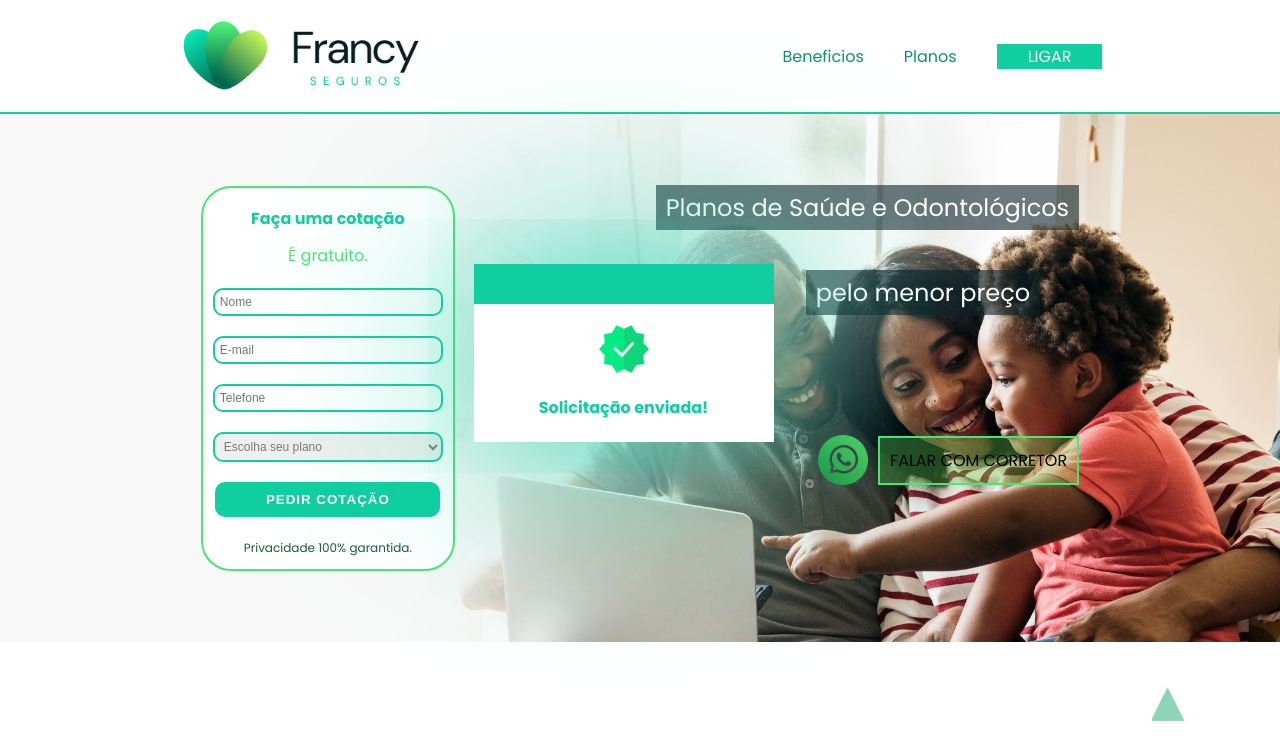
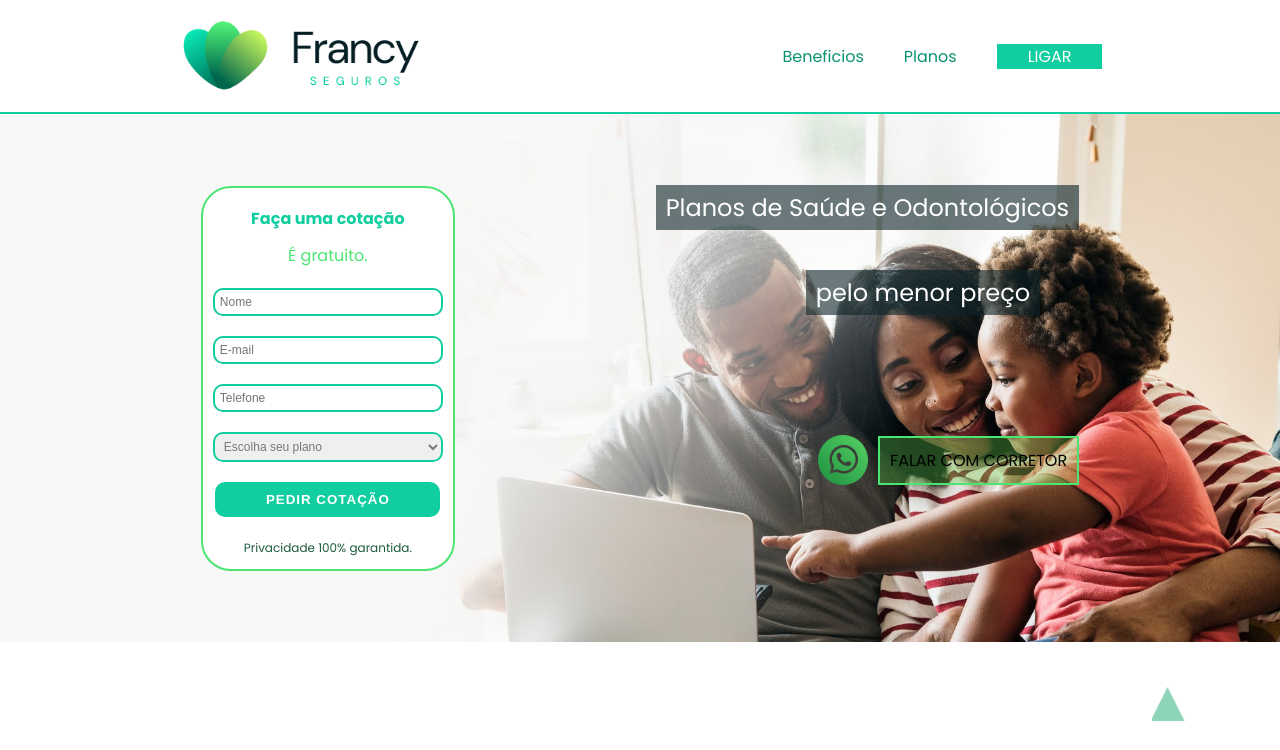
Before and after one commit to artkelv/LP_Francy_Front, a React (Create React App) app: page / in a window 1280 px wide. Shown: the top 750 px of the page. Built offline with nearby package versions, Linux system fonts and the light colour scheme; a web font is replaced by a local one.

Commit message:
Modal de cofirmação feita e funcionando

```diff
--- a/src/components/modalConfirm/ModalConfirm.js
+++ b/src/components/modalConfirm/ModalConfirm.js
@@ -3,11 +3,10 @@ import imgConfirm from "../../assets/verifica.png"
 import { Modal, HeaderContent, BoxImgModal, ImgModal, TitleModal } from "./styled"
 
 const ModalConfirm = () => {
+
     return(
-        <Modal>
-            <HeaderContent>
-                {/* <MdOutlineClose style={CloseCircle}/> */}
-            </HeaderContent>
+        <Modal id="modalSucess">
+            <HeaderContent/>
             <BoxImgModal>
                 <ImgModal src={imgConfirm} alt="Solicitação enviada!" />
             </BoxImgModal>
--- a/src/components/modalConfirm/styled.js
+++ b/src/components/modalConfirm/styled.js
@@ -8,16 +8,23 @@ export const Modal = styled.div`
     box-shadow: 0px 0px 200px #10CEA0;
     background-color: #fff;
     position: fixed;
-    top: 33.0%;
+    top: 25.0%;
     left: 37.0%;
+    @media screen and (max-width:480px) {
+        width: 200px;
+        left: 25.0%;
+    }
+    @media screen and (min-width: 481px) and (max-width: 768px) {
+        width: 250px;
+        left: 30.0%;
+    }
 `
 export const HeaderContent = styled.div`
     background-color: #10CEA0;
-    text-align: right;
     height: 40px;
-    display: flex;
-    justify-content: flex-end;
-    align-items: center;
+    @media screen and (max-width:480px) {
+        height: 20px;
+    }
 `
 export const BoxImgModal = styled.div`
     display: flex;
@@ -26,12 +33,19 @@ export const BoxImgModal = styled.div`
 `
 export const ImgModal = styled.img`
     width: 50px;
+    @media screen and (max-width:480px) {
+        width: 28px;
+    }
 `
 export const TitleModal = styled.h4`
     color: #10CEA0;
     text-align: center;
+    @media screen and (max-width:480px) {
+        font-size: 14px;
+    }
 `
 export const CloseCircle = {
     color: "#fff",
-    fontSize: "28px"
+    fontSize: "28px",
+    cursor: "pointer"
 }
--- a/src/pages/home/Home.js
+++ b/src/pages/home/Home.js
@@ -11,7 +11,9 @@ import Swal from 'sweetalert2';
 import axios from "axios";
 import {
     MainContent, SectionTitles, Form, Title, SubTitle, SectionBroker, AncorForBroker,
-    TitleForm, PgraphForm, InputForm, SelectForm, BtnSend, PPrivacity } from "./styled";
+    TitleForm, PgraphForm, InputForm, SelectForm, BtnSend, PPrivacity
+} from "./styled";
+import { useState } from 'react';
 
 export const alterarCorDaBordaDoForm = () => {
     const borderForm = document.querySelector("#form")
@@ -24,13 +26,18 @@ export const alterarCorDaBordaDoForm = () => {
 export const execFuncQueAlteraBorda = () => {
     setTimeout(alterarCorDaBordaDoForm, 1000)
 }
+
 const Home = () => {
+
+    const [statusModal, setStatusModal] = useState(false);
+
     const { form, onChangeDataUser, cleanFields } = useForm({
         nome: "",
         email: "",
         telefone: "",
         plano:""
     });
+
     const sendMessageByBroker = (e) => {
         const BASE_URL = "https://lpfrancyback-production.up.railway.app/form/message";
         const body = {
@@ -42,14 +49,11 @@ const sendMessageByBroker = (e) => {
 
         axios.post(BASE_URL, body)
         .then((res) => {
-        Swal.fire({
-            position: 'center',
-            icon: 'success',
-            title: 'Sua solicitação foi enviada!',
-            showConfirmButton: false,
-            timer: 1500
-        })
-        console.log("response", res.data)
+            setStatusModal(true)
+
+            setTimeout(() => {
+                setStatusModal(false)
+            }, 2500)
         })
         .catch((err) => {
             Swal.fire({
@@ -57,9 +61,8 @@ const sendMessageByBroker = (e) => {
                 icon: 'error',
                 title: 'Não foi possível enviar sua solicitação! :(',
                 showConfirmButton: false,
-            timer: 1500
+                timer: 1500,
             })
-        console.log("error", err.response)
         })
         e.preventDefault()
         cleanFields()
@@ -67,7 +70,7 @@ const sendMessageByBroker = (e) => {
     return(
         <>
             <Header/>
-            <MainContent id="top">
+            <MainContent>
                 <SectionTitles>
                     <Title>Planos de Saúde e Odontológicos</Title>
                     <br/>
@@ -91,14 +94,14 @@ const sendMessageByBroker = (e) => {
                         <option value="Familiar" >Familiar</option>
                         <option value="Empresarial" >Empresarial</option>
                     </SelectForm>
-                    <BtnSend>Pedir cotação</BtnSend>
+                    <BtnSend type='submit'>Pedir cotação</BtnSend>
                     <PPrivacity>Privacidade 100% garantida.</PPrivacity>
                 </Form>
             </MainContent>
             <WhyFrancy/>
             <Plans/>
             <Operators/>
-            <ModalConfirm/>
+            {statusModal ? <ModalConfirm /> : null}
             <Footer/>
         </>
     )
```
Lines whose indentation alone changed are shown as unchanged.
